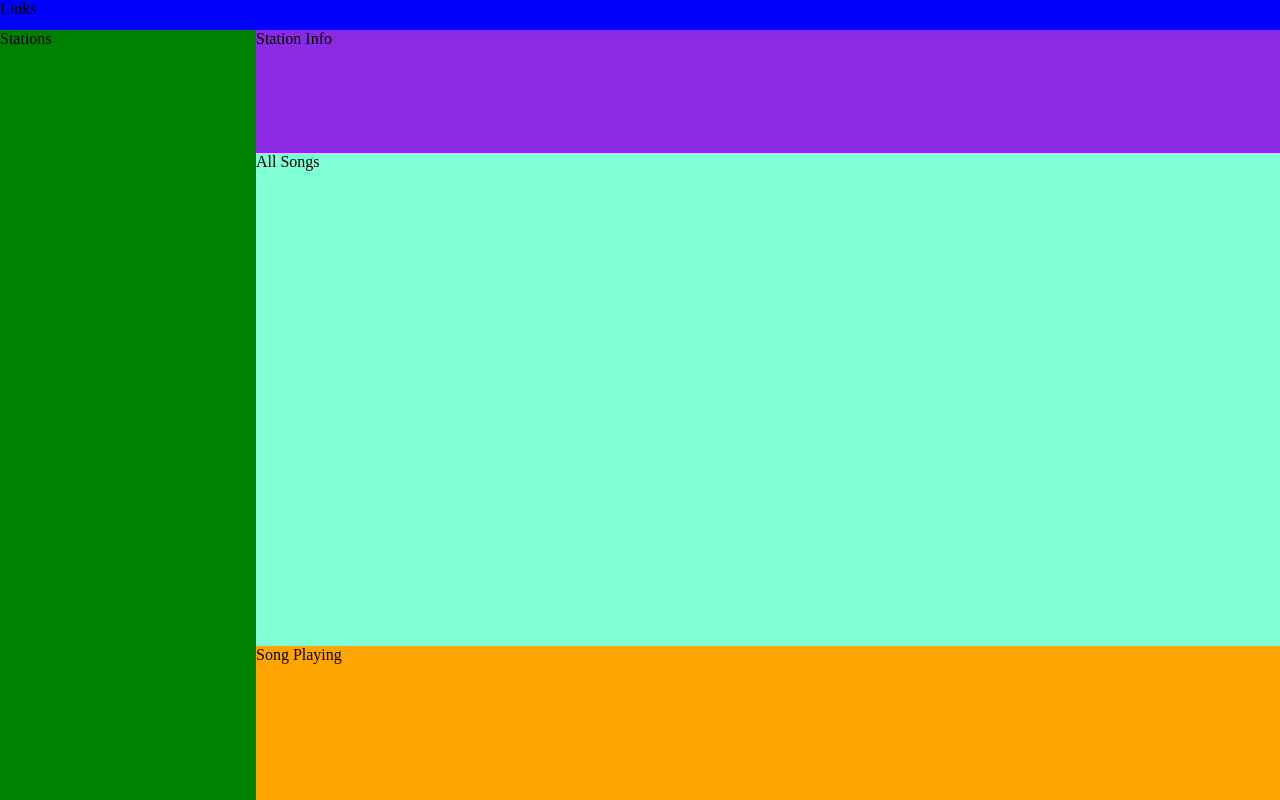
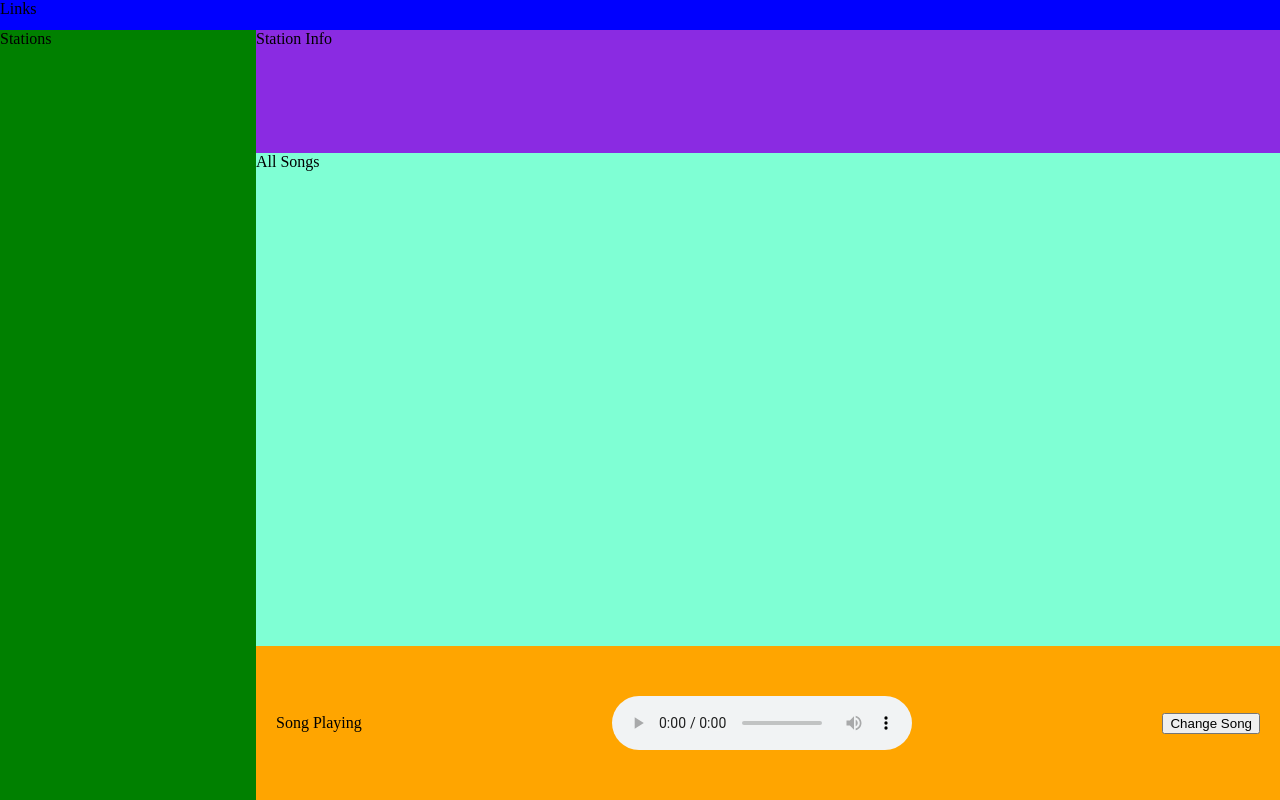
Before and after one commit to AS-Coope/ZrC-FM, a plain HTML site: page index.html in a window 1280 px wide. Drawn offline with Linux system fonts and the light colour scheme.

Commit message:
Add audio element and change song button and relevant stylings

```diff
--- a/css/styles.css
+++ b/css/styles.css
@@ -53,4 +53,9 @@ footer {
     grid-column: 2 / 3;
     grid-row: 3 / 4;
     background-color: orange;
+
+    display: flex;
+    justify-content: space-between;
+    align-items: center;
+    padding: 20px;
 }
--- a/index.html
+++ b/index.html
@@ -40,6 +40,8 @@
 
         <footer>
             Song Playing
+            <audio controls src="audio/ZrC - Trap Test (130 bpm).mp3"></audio>
+            <button type="button">Change Song</button>
         </footer>
     </div>
 </body>
```
